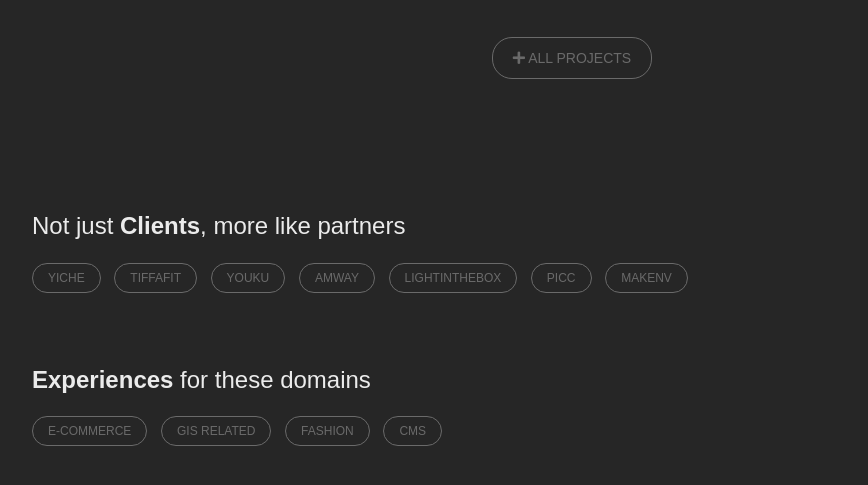
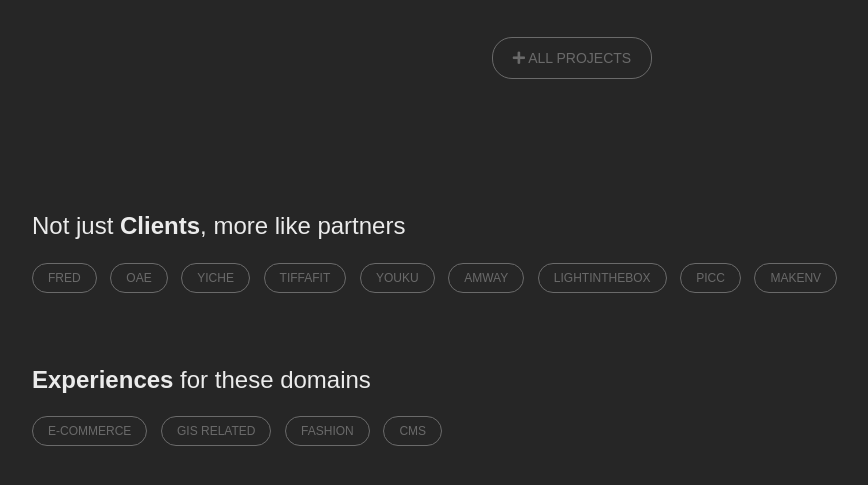
Before and after one commit to erainyin/design, a plain HTML site: page index.html in a window 1280 px wide. Shown: the part 2116-2601 px from the top of the page, without its empty margins (68-936 px from the left). Drawn offline with Linux system fonts and the light colour scheme; files whose address does not match are found by name; a web font is replaced by a local one.

Commit message:
加了个clients

```diff
--- a/index.html
+++ b/index.html
@@ -318,6 +318,8 @@
         Not just <em>Clients<span></span></em>, more like partners
       </div>
       <div class="block">
+        <a href="javascript:void(0);" class="btn btn_m">FRED</a>
+        <a href="javascript:void(0);" class="btn btn_m">OAE</a>
         <a href="javascript:void(0);" class="btn btn_m">yiche</a>
         <a href="javascript:void(0);" class="btn btn_m">tiffafit</a>
         <a href="javascript:void(0);" class="btn btn_m">youku</a>
```
